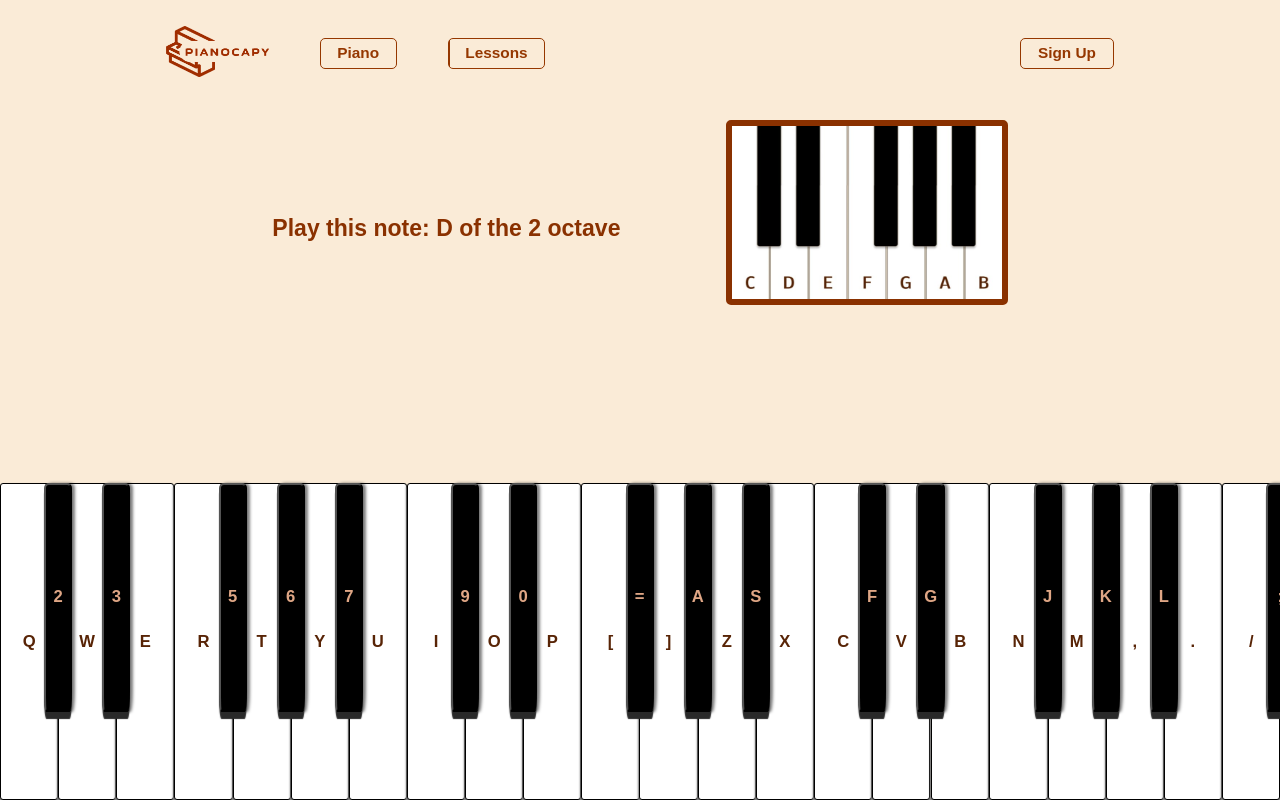
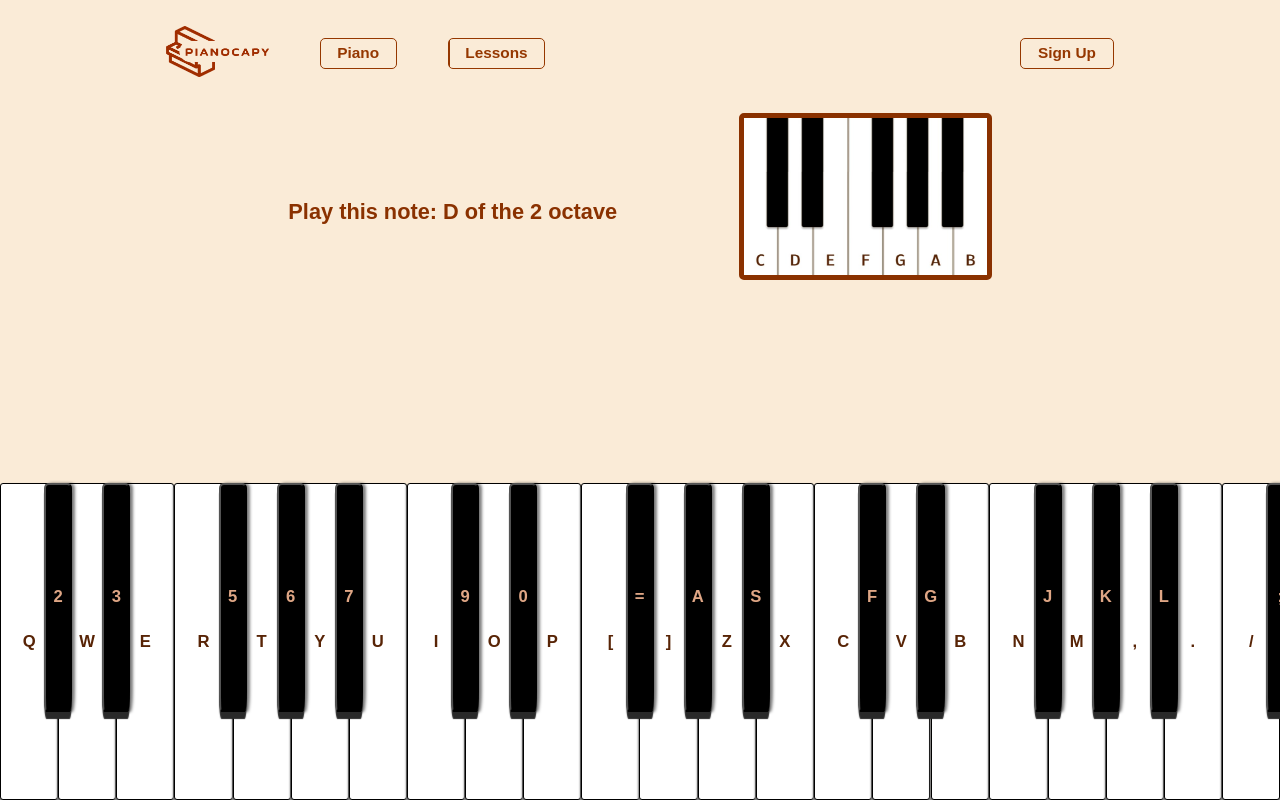
Before and after one commit to lollipop6134/piano-react, a React (Create React App) app: page /lesson/1 in a window 1280 px wide. Both pictures are taken after a click on the button "Practice!". Built offline with nearby package versions, Linux system fonts and the light colour scheme; no server answers; a web font is replaced by a local one.

Commit message:
adaptive testing

```diff
--- a/src/pages/practicePage/practicePage.css
+++ b/src/pages/practicePage/practicePage.css
@@ -1,12 +1,12 @@
 #practice {
     font-weight: bold;
-    font-size: 1.8vw;
+    font-size: 1.7vw;
     color: #8A3100;
     display: flex;
     flex-direction: column;
     justify-content: center;
     align-items: center;
-    margin-top: 4.5vw;
+    margin-top: 4vw;
 }
 
 #completeImage {
@@ -22,9 +22,9 @@
 }
 
 #practiceImage {
-    height: 14.5vw;
+    height: 13vw;
     border-radius: 5px;
-    border: 0.8vmin solid #8A3100;
+    border: 0.7vmin solid #8A3100;
     margin-top: -1.5vw;
     margin-bottom: 1vw;
 }
@@ -43,7 +43,7 @@
 }
 
 #currentNoteImage {
-    height: 7vw;
+    height: 6vw;
     margin-bottom: 0.7vw;
 }
 
```
